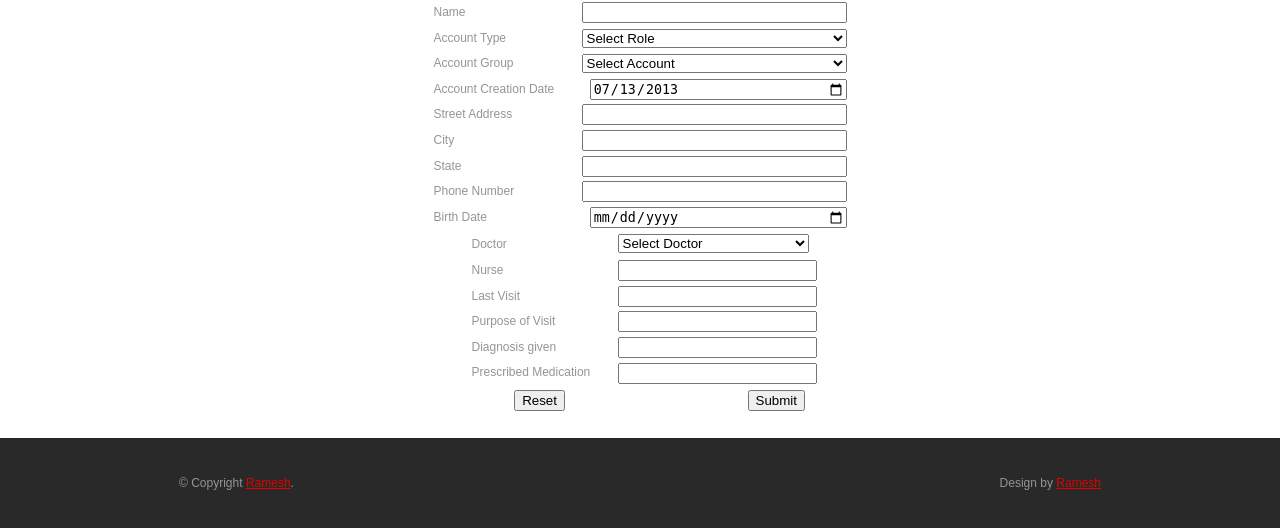
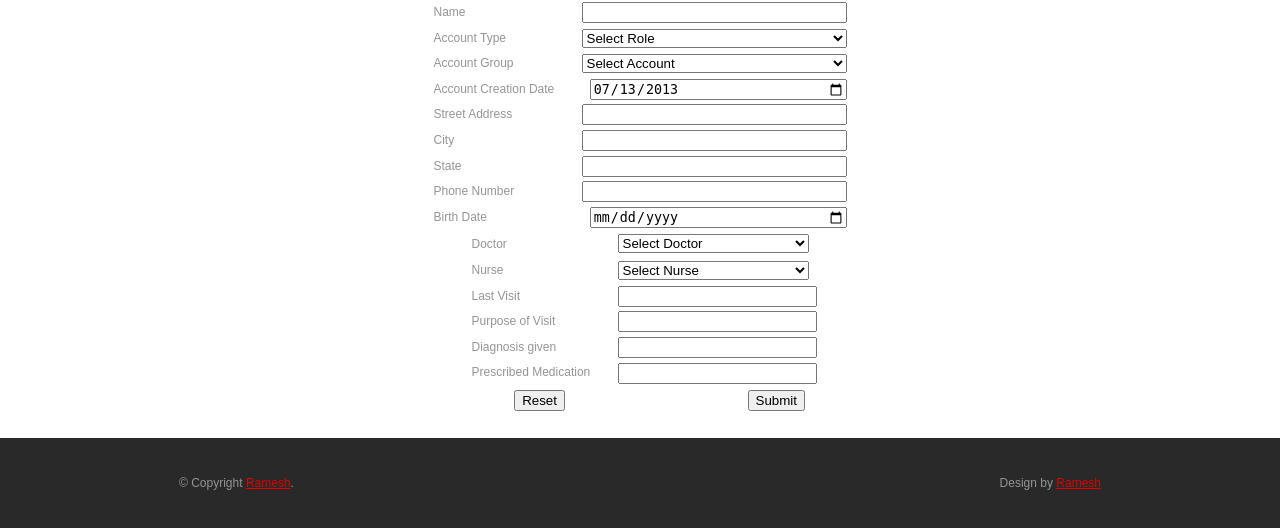
Before and after one commit to rkkarn32/hospital, a PHP site: page /index.php?action=createaccount in a window 1280 px wide. Shown: the part 368-896 px from the top of the page. Run offline with PHP 8.4, Linux system fonts and the light colour scheme; a user stored in the database is signed in; data comes from the database, SQL or seed files in the repository.

Commit message:
Load Nurse List from Database

```diff
--- a/include/createaccount.php
+++ b/include/createaccount.php
@@ -100,7 +100,6 @@ include_once 'sql_connection.php';
                     <tr>
                         <td width="142" valign="top"><div align="left">Doctor</div></td>
                       <td width="191" valign="top" style="text-align:right">
-<!--                          <input name="doctorName" type="text" size="30" maxlength="50" style="width: 100%"/>-->
                           <select id="doctorList" name="doctorList" class="listmenu" style="width: 100%">
                               <?php
                                 Logger::LogInformation("Loading Doctor List");
@@ -120,7 +119,21 @@ include_once 'sql_connection.php';
                     <tr>
                       <td align="center"><div align="left">Nurse</div></td>
                       <td colspan="2" style="text-align:center" align="center">
-                          <input name="doctorName" type="text" style="width: 100%" size="30" maxlength="50"/>
+                          <select id="nurseList" name="nurseList" class="listmenu" style="width: 100%">
+                              <?php
+                                Logger::LogInformation("Loading Nurse List");
+                                 $nurseList = $sql->GetNameByAccountType("Nurse");
+                                 if(!$nurseList)
+                                     echo"<option value='0' selected='selected'>No Doctor Found</option>";
+                                 else{
+                                     echo"<option value='0' selected='selected'>Select Nurse</option>";
+
+                                     while($row = mysql_fetch_array($nurseList))
+                                         echo"<option value='".$row[0]."'>".$row[1]."</option>";
+                                     Logger::LogInformation("Nurse List Loaded");
+                                 }
+                              ?>
+                          </select>
                       </td>
                     </tr>
                     <tr>
--- a/sql_connection.php
+++ b/sql_connection.php
@@ -156,7 +156,7 @@ class SqlConnection{
         $query = "SELECT userid,name FROM userdetail UD,accountgroup AG WHERE AG.groupname='$accountType' AND AG.groupid=UD.accountgroupid";
         $result = mysql_query($query);
         if(!$result){
-            Logger::LogInformation("GetNameByAccountType()## Query isn't executed, Error: ".mysql_error());
+            Logger::LogInformation("GetNameByAccountType()## Query isn't executed for column type '$accountType', Error: ".mysql_error());
             return $result;
         }
         $returnValue = array();
```
